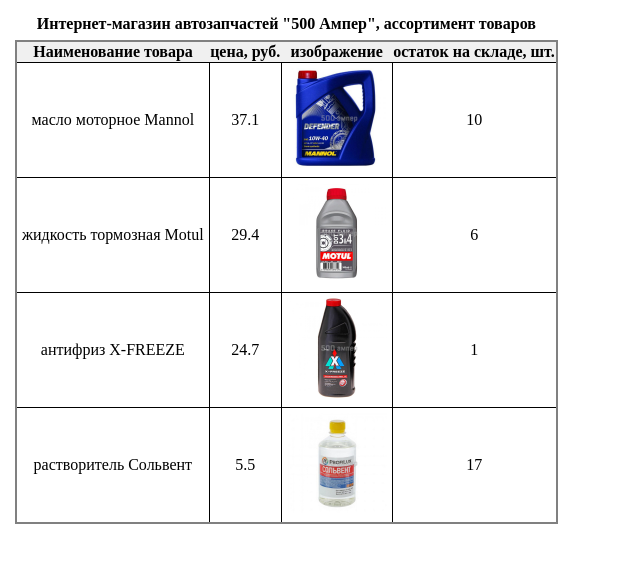
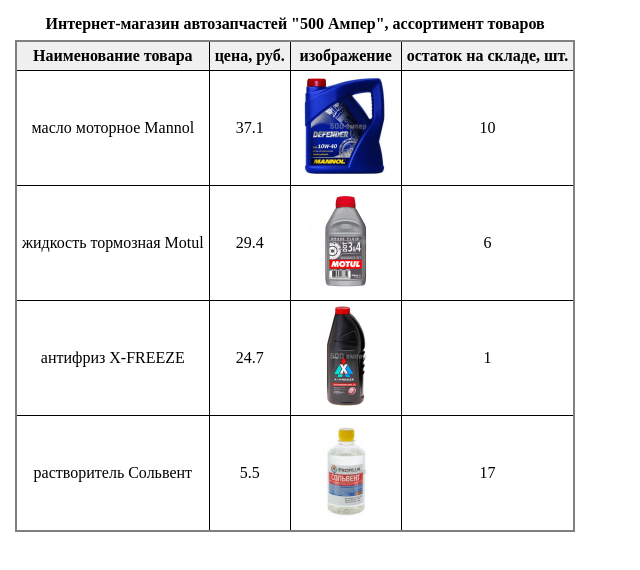
Before and after one commit to alex-trofimova/FD3-Trofimova, a plain HTML site: page home/1_ishop/index.html in a window 1280 px wide. Shown: the whole page, without its empty margins (0-640 px from the left). Drawn offline with nearby package versions, Linux system fonts and the light colour scheme.

Commit message:
hometask 1_4

```diff
--- a/home/1_ishop/IShop.css
+++ b/home/1_ishop/IShop.css
@@ -14,7 +14,7 @@
 }
 
 .IShopProductsList .IShopInfo > tbody > tr > td,
-.IShopProductsList .IShopInfo > tbody > tr > th {
+.IShopProductsList .IShopInfo > thead > tr > th {
   border: 1px solid #000;
   padding: 5px;
   text-align: center;
```
